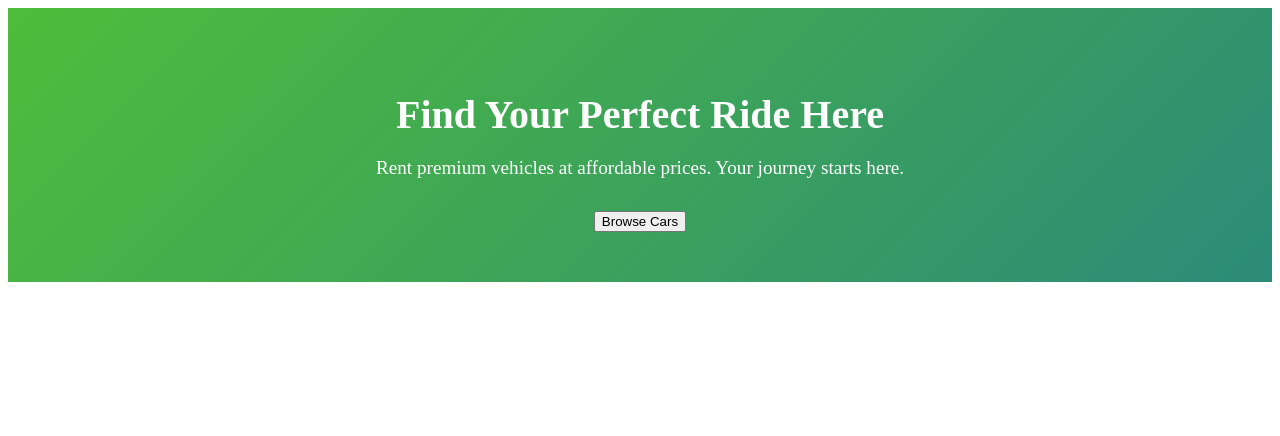
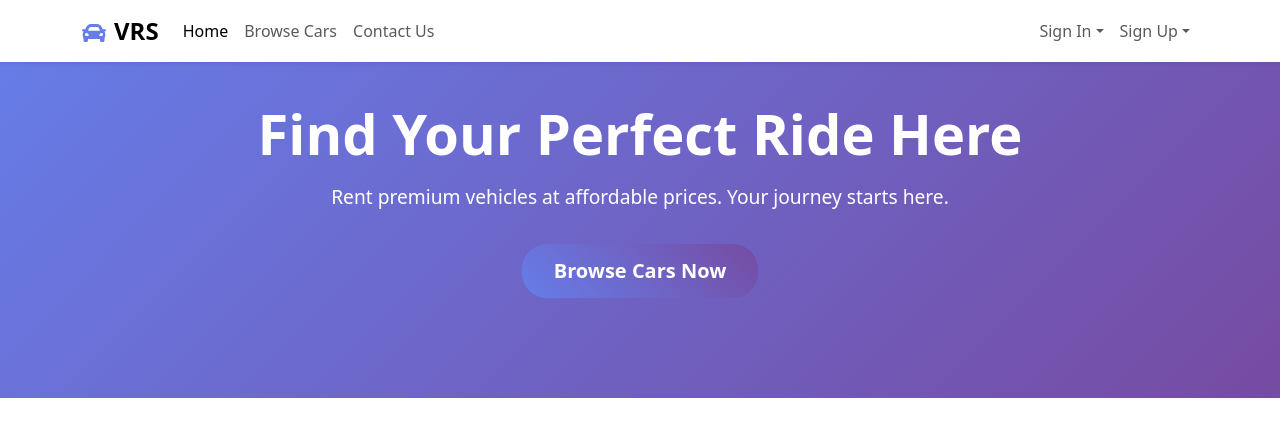
Before and after one commit to Vehicle-Rental-System-Web-Application/Vehicle-Rental-System, a React (Vite) app in the folder VRS_Frontend/: page / in a window 1280 px wide. Shown: the top 436 px of the page. Built offline with nearby package versions, Linux system fonts and the light colour scheme.

Commit message:
Navbar Created, App.jsx and App.css Updated

```diff
--- a/VRS_Frontend/src/App.css
+++ b/VRS_Frontend/src/App.css
@@ -1,20 +1,21 @@
-.App {
+/* .App {
     min-height: 100vh;
     display: flex;
     flex-direction: column;
     width: 100%;
+} */
 
-}
 
+/* Home Page Hero Section */
 .hero-section {
-background: linear-gradient(135deg, #4ebd3a, #2b8b78);
+  background: linear-gradient(135deg, #667eea 0%, #764ba2 100%);
   color: white;
-    padding: 50px 20px;
+  padding: 100px 0;
   text-align: center;
 }
 
 .hero-section h1 {
-    font-size: 2.5rem;
+  font-size: 3.5rem;
   font-weight: bold;
   margin-bottom: 1rem;
 }
@@ -23,3 +24,26 @@ background: linear-gradient(135deg, #4ebd3a, #2b8b78);
   font-size: 1.2rem;
   margin-bottom: 2rem;
 }
+
+
+/* Navbar  */
+.navbar-brand {
+  font-weight: bold;
+  font-size: 1.5rem;
+}
+
+
+/* Custom Styles */
+.btn-primary {
+  background: linear-gradient(45deg, #667eea, #764ba2);
+  border: none;
+  border-radius: 25px;
+  padding: 0.75rem 2rem;
+  font-weight: 600;
+  transition: all 0.3s ease;
+}
+
+.btn-primary:hover {
+  transform: translateY(-2px);
+  box-shadow: 0 5px 15px rgba(102, 126, 234, 0.4);
+}
--- a/VRS_Frontend/src/App.jsx
+++ b/VRS_Frontend/src/App.jsx
@@ -1,18 +1,25 @@
 import { Routes,Route } from "react-router-dom";
+import 'bootstrap/dist/css/bootstrap.min.css';
 
 // Home Page Component
 import Home from './pages/Home'
+
+// Navbar Component
+import Navbar from './components/common/Navbar';
+
 
 import './App.css';
 
 
 function App() {
     return (
-        <>
+        <div className="App">
+            <Navbar/>
             <Routes>
                 <Route path="/" element = {<Home/>} />
+
             </Routes>
-        </>
+        </div>
     )
 }
 
--- /dev/null
+++ b/VRS_Frontend/src/components/common/Navbar.jsx
@@ -0,0 +1,105 @@
+import React from 'react';
+import { Navbar, Nav, Container, NavDropdown } from 'react-bootstrap';
+import { LinkContainer } from 'react-router-bootstrap';
+import { useNavigate } from 'react-router-dom';
+import { FaCar, FaUser, FaSignOutAlt } from 'react-icons/fa';
+
+// functional component
+const NavigationBar = () => {
+    const navigate = useNavigate();
+    let user = {};
+    let isLoggedIn = false;
+
+    // Retrieve user data from localStorage
+    const userstring = localStorage.getItem('user');
+
+    // Check if user is logged in
+    if (userstring !== null && userstring !== undefined) {
+        try {
+            user = JSON.parse(userstring); //parsing json string to object
+        } catch (error) {
+            // Handle JSON parsing error
+            console.error("Error parsing user data from localStorage:", error);
+            localStorage.removeItem('user'); // Clear invalid user data
+        }
+    }
+    // Check if token exists to determine login status
+    // If token exists, user is logged in
+    isLoggedIn = localStorage.getItem('token');
+
+    const handleLogout = () => {
+        localStorage.removeItem('token');
+        localStorage.removeItem('user');
+        navigate('/');
+    }
+
+
+    return (
+        <Navbar bg="white" expand="lg" fixed="top" className="shadow-sm">
+            <Container>
+                <LinkContainer to="/">
+                    <Navbar.Brand>
+                        <FaCar className="me-2" style={{ color: '#667eea' }} />
+                        VRS
+                    </Navbar.Brand>
+                </LinkContainer>
+
+                <Navbar.Toggle aria-controls="basic-navbar-nav" />
+                <Navbar.Collapse id="basic-navbar-nav">
+                    <Nav className="me-auto">
+                        <LinkContainer to="/">
+                            <Nav.Link>Home</Nav.Link>
+                        </LinkContainer>
+                        <LinkContainer to="/cars">
+                            <Nav.Link>Browse Cars</Nav.Link>
+                        </LinkContainer>
+                        <LinkContainer to="/ContactUs">
+                            <Nav.Link>Contact Us</Nav.Link>
+                        </LinkContainer>
+                    </Nav>
+
+                    <Nav>
+                        {isLoggedIn ? (
+                            <NavDropdown title={<><FaUser className="me-1" />{user.name || 'User'}</>} id="user-dropdown">
+                                <LinkContainer to={`/${user.role}/dashboard`}>
+                                    <NavDropdown.Item>Dashboard</NavDropdown.Item>
+                                </LinkContainer>
+                                <NavDropdown.Divider />
+                                <NavDropdown.Item onClick={handleLogout}>
+                                    <FaSignOutAlt className="me-1" />
+                                    Logout
+                                </NavDropdown.Item>
+                            </NavDropdown>
+                        ) : (
+                            <>
+                                <NavDropdown title="Sign In" id="signin-dropdown">
+                                    <LinkContainer to="/user/login">
+                                        <NavDropdown.Item>User Login</NavDropdown.Item>
+                                    </LinkContainer>
+                                    <LinkContainer to="/vendor/login">
+                                        <NavDropdown.Item>Vendor Login</NavDropdown.Item>
+                                    </LinkContainer>
+                                    <LinkContainer to="/admin/login">
+                                        <NavDropdown.Item>Admin Login</NavDropdown.Item>
+                                    </LinkContainer>
+                                </NavDropdown>
+
+                                <NavDropdown title="Sign Up" id="signup-dropdown">
+                                    <LinkContainer to="/user/register">
+                                        <NavDropdown.Item>User Registration</NavDropdown.Item>
+                                    </LinkContainer>
+                                    <LinkContainer to="/vendor/register">
+                                        <NavDropdown.Item>Vendor Registration</NavDropdown.Item>
+                                    </LinkContainer>
+                                </NavDropdown>
+                            </>
+                        )}
+                    </Nav>
+                </Navbar.Collapse>
+            </Container>
+        </Navbar>
+    );
+
+}
+
+export default NavigationBar;
--- a/VRS_Frontend/src/index.css
+++ b/VRS_Frontend/src/index.css
@@ -0,0 +1,68 @@
+:root {
+  font-family: system-ui, Avenir, Helvetica, Arial, sans-serif;
+  line-height: 1.5;
+  font-weight: 400;
+
+  color-scheme: light dark;
+  color: rgba(255, 255, 255, 0.87);
+  background-color: #242424;
+
+  font-synthesis: none;
+  text-rendering: optimizeLegibility;
+  -webkit-font-smoothing: antialiased;
+  -moz-osx-font-smoothing: grayscale;
+}
+
+a {
+  font-weight: 500;
+  color: #646cff;
+  text-decoration: inherit;
+}
+a:hover {
+  color: #535bf2;
+}
+
+body {
+  margin: 0;
+  min-width: 320px;
+  min-height: 100vh;
+  width: 100vw;
+  box-sizing: border-box;
+}
+
+h1 {
+  font-size: 3.2em;
+  line-height: 1.1;
+}
+
+button {
+  border-radius: 8px;
+  border: 1px solid transparent;
+  padding: 0.6em 1.2em;
+  font-size: 1em;
+  font-weight: 500;
+  font-family: inherit;
+  background-color: #1a1a1a;
+  cursor: pointer;
+  transition: border-color 0.25s;
+}
+button:hover {
+  border-color: #646cff;
+}
+button:focus,
+button:focus-visible {
+  outline: 4px auto -webkit-focus-ring-color;
+}
+
+@media (prefers-color-scheme: light) {
+  :root {
+    color: #213547;
+    background-color: #ffffff;
+  }
+  a:hover {
+    color: #747bff;
+  }
+  button {
+    background-color: #f9f9f9;
+  }
+}
--- a/VRS_Frontend/src/pages/Home.jsx
+++ b/VRS_Frontend/src/pages/Home.jsx
@@ -1,5 +1,6 @@
 import { LinkContainer } from "react-router-bootstrap";
-import { Row, Col } from "react-bootstrap";
+import { Row, Col, Button } from "react-bootstrap";
+
 
 
 
@@ -12,10 +13,12 @@ const Home = () => {
                 <Col>
                     <h1>Find Your Perfect Ride Here</h1>
                     <p>Rent premium vehicles at affordable prices. Your journey starts here.</p>
+                <LinkContainer to="/cars">
+                    <Button variant="primary" size="lg">
+                        Browse Cars Now
+                    </Button>
+                </LinkContainer>
                 </Col>
-                <LinkContainer to="/cars">
-                    <button className="btn btn-primary">Browse Cars</button>
-                </LinkContainer>
             </Row>
         </section>
 
```
Also changed, not shown: VRS_Frontend/src/components/Navbar.jsx (deleted, +0 -7 lines). Lines whose indentation alone changed are shown as unchanged.
